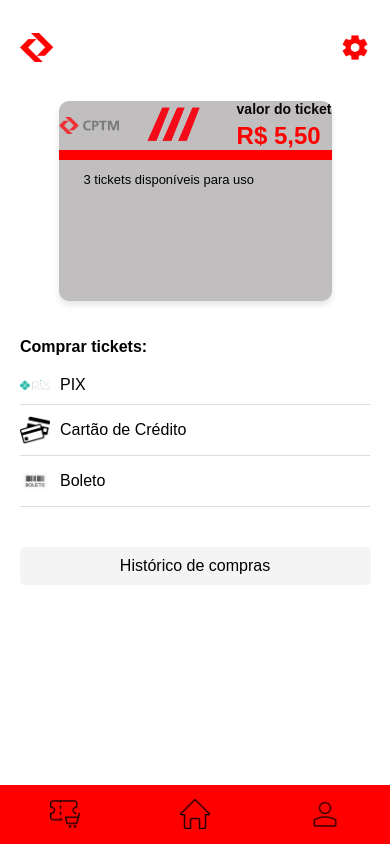
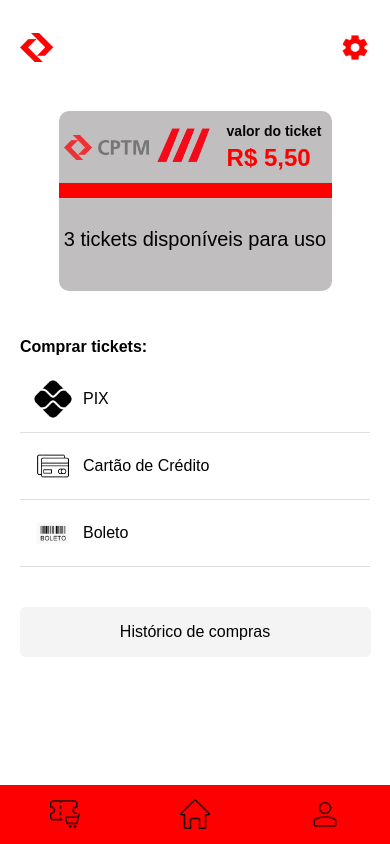
Before and after one commit to ibmec-bh-3-periodo/projeto-cptm-one, a plain HTML site: page pagamento/content/pagamento.html in a window 390 px wide. Drawn offline with Linux system fonts and the light colour scheme.

Commit message:
correção pagina pagamento

```diff
--- a/pagamento/content/pagamento.html
+++ b/pagamento/content/pagamento.html
@@ -44,15 +44,15 @@
         <section class="purchase-options">
             <h3>Comprar tickets:</h3>
             <div class="payment-method">
-                <img src="../img/pixsimb.png" alt="PIX">
+                <img src="/pagamento/img/pix.png" alt="PIX">
                 <span>PIX</span>
             </div>
             <div class="payment-method">
-                <img src="../img/cartaosimb.png" alt="Cartão de Crédito">
+                <img src="/pagamento/img/credit.png" alt="Cartão de Crédito">
                 <span>Cartão de Crédito</span>
             </div>
             <div class="payment-method">
-                <img src="../img/boletosimb.png" alt="Boleto">
+                <img src="/pagamento/img/boletosimb.png" alt="Boleto">
                 <span>Boleto</span>
             </div>
         </section>
--- a/pagamento/css/pagamento.css
+++ b/pagamento/css/pagamento.css
@@ -55,6 +55,7 @@
         align-items: center;
     }
     .acima{
+        height: 40%;
         display: flex;
         flex-direction: row;
         justify-content: center;
@@ -64,27 +65,29 @@
     .faixa{
         background-color: #ff0000;
         width: 100%;
-        height: 10px;
+        height: 15px;
     }
     .ticket-info {
-        height: 200px;
+        height: 180px;
         width: 70%;
         background-color: rgb(192, 190, 190);
         border-radius: 10px;
         display: flex;
         flex-direction: column;
-        box-shadow: 0 4px 6px rgba(0, 0, 0, 0.1);
+
     }
     .posfaixa{
-        padding-top: 10px;
-        padding-left: 25px;
+        display: flex;
+        justify-content: center;
+        padding-top: 30px;
     }
     .availability{
-        font-size: small;
+        font-size: 20px;
     }
     .ticket-logo {
-        width: 60px;
+        width: 90px;
         height: auto;
+        padding-left: 5px;
     }
     .separar{
         width: 60px;
@@ -99,6 +102,7 @@
         font-size: 14px;
         color: #060404;
         margin-bottom: 5px;
+        padding-right: 10px;
     }
 
     .ticket-details .price {
@@ -108,12 +112,10 @@
     }
 
     .ticket-details .availability {
-        font-size: 12px;
+        font-size: 50px;
         color: #666;
         margin-top: 5px;
         background-color: #eee;
-        padding: 5px;
-        border-radius: 5px;
     }
 
     .purchase-options {
@@ -128,12 +130,12 @@
     .payment-method {
         display: flex;
         align-items: center;
-        padding: 10px 0;
+        padding: 13px;
         border-bottom: 1px solid #ddd;
     }
 
     .payment-method img {
-        width: 30px;
+        width: 40px;
         height: auto;
         margin-right: 10px;
     }
@@ -141,8 +143,8 @@
     .history-button {
         display: block;
         width: 90%;
+        height: 50px;
         margin: 20px auto;
-        padding: 10px;
         background-color: #f4f4f4;
         border: none;
         border-radius: 5px;
```
Also changed, not shown: pagamento/img/credit.png (added), pagamento/img/pix.png (added).
